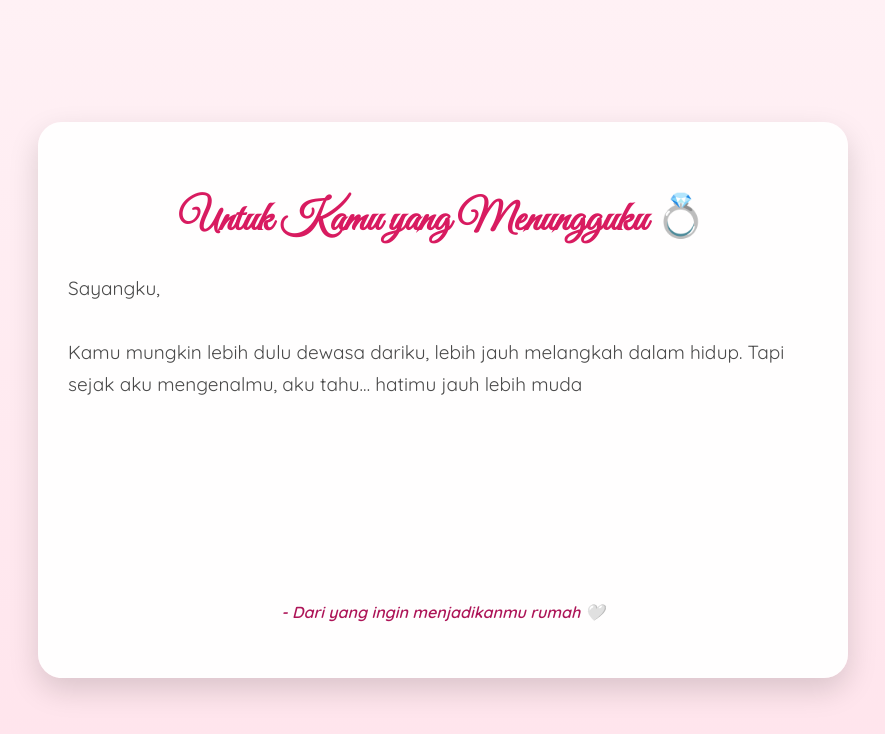
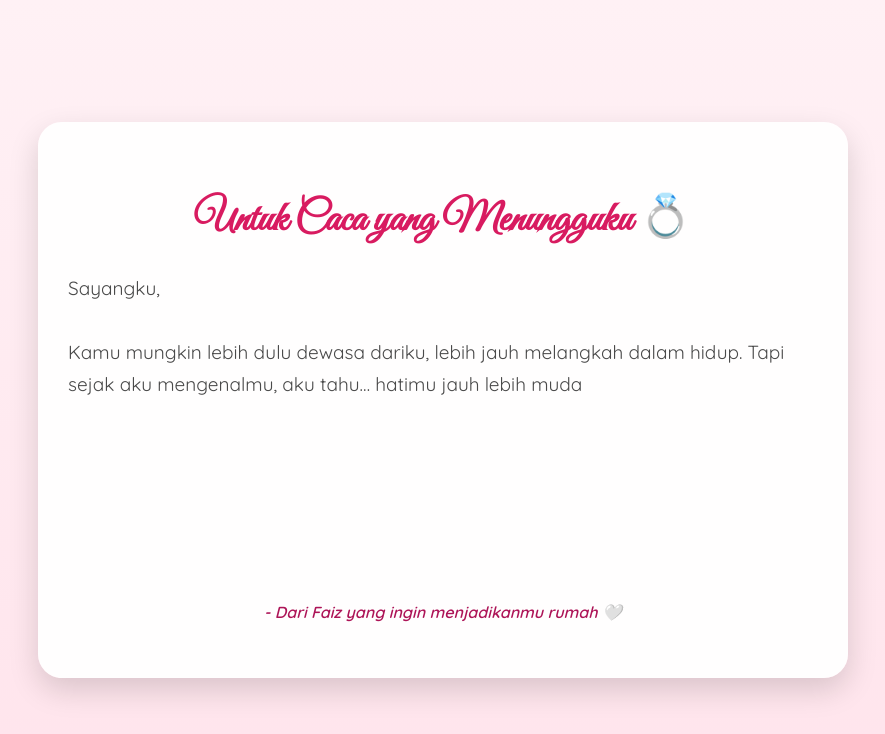
Before and after one commit to faizirrohman/message, a plain HTML site: page index.html in a window 1280 px wide. Shown: the whole page, without its empty margins (197-1082 px from the left). Drawn offline with Linux system fonts and the light colour scheme.

Commit message:
Update index.html

```diff
--- a/index.html
+++ b/index.html
@@ -9,9 +9,9 @@
 </head>
 <body>
   <div class="container">
-    <h1>Untuk Kamu yang Menungguku 💍</h1>
+    <h1>Untuk Caca yang Menungguku 💍</h1>
     <div id="typed-text" class="message"></div>
-    <p class="signature">- Dari yang ingin menjadikanmu rumah 🤍</p>
+    <p class="signature">- Dari Faiz yang ingin menjadikanmu rumah 🤍</p>
   </div>
   <script src="script.js"></script>
 </body>
```
